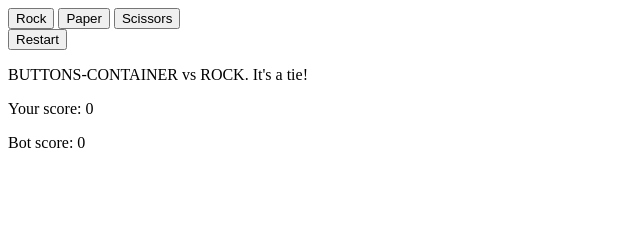
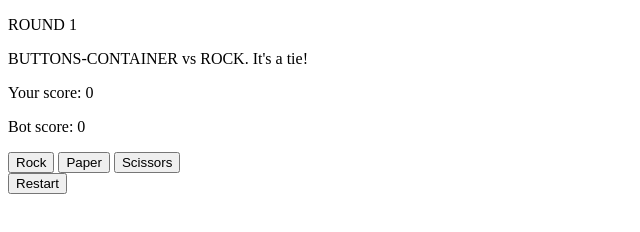
Before and after one commit to danielz0102/rock-paper-scissors, a plain HTML site: page index.html in a window 1280 px wide. Both pictures are taken after a click on the element "Rock Paper Scissors". Shown: the whole page, without its empty margins (0-640 px from the left). Drawn offline with Linux system fonts and the light colour scheme.

Commit message:
Renaming variables

```diff
--- a/index.html
+++ b/index.html
@@ -7,6 +7,7 @@
     <script src="script.js" defer></script>
 </head>
 <body>
+    <div id="result"></div>
     <div id="buttons-container">
         <button id="rock">Rock</button>
         <button id="paper">Paper</button>
@@ -14,6 +15,5 @@
     </div>
     <button id="restart">Restart</button>
 
-    <div id="result"></div>
 </body>
 </html>
--- a/script.js
+++ b/script.js
@@ -1,15 +1,16 @@
-let humanScore = 0, computerScore = 0, round = 1
-
+let playerScore = 0, computerScore = 0, round = 1
 
 const resultContainer = document.querySelector('#result')
-const result = document.createElement('p')
-const playerScore = document.createElement('p')
-const botScore = document.createElement('p')
+const resultParagraph = document.createElement('p')
+const playerScoreParagraph = document.createElement('p')
+const botScoreParagraph = document.createElement('p')
+const roundParagraph = document.createElement('p')
 const LAST_ROUND = 5
 
-resultContainer.appendChild(result)
-resultContainer.appendChild(playerScore)
-resultContainer.appendChild(botScore)
+resultContainer.appendChild(roundParagraph)
+resultContainer.appendChild(resultParagraph)
+resultContainer.appendChild(playerScoreParagraph)
+resultContainer.appendChild(botScoreParagraph)
 
 document.querySelector('#buttons-container').addEventListener('click', e => {
     let playerChoice = e.target.id.toUpperCase()
@@ -29,49 +30,57 @@ function getComputerChoice() {
     )
 }
 
-function playRound(humanChoice, computerChoice) {
-    if (humanChoice === null) {
+function playRound(playerChoice, computerChoice) {
+    if (playerChoice === null) {
         return
     }
 
-    if (humanChoice === 'ROCK' && computerChoice === 'SCISSORS'
-        || humanChoice === 'PAPER' && computerChoice === 'ROCK'
-        || humanChoice === 'SCISSORS' && computerChoice === 'PAPER'
+    roundParagraph.textContent = `ROUND ${round}`
+
+    if (playerChoice === 'ROCK' && computerChoice === 'SCISSORS'
+        || playerChoice === 'PAPER' && computerChoice === 'ROCK'
+        || playerChoice === 'SCISSORS' && computerChoice === 'PAPER'
     ) {
-        result.textContent = `${humanChoice} vs ${computerChoice}. You Win!`
-        humanScore++
+        resultParagraph.textContent = `${playerChoice} vs ${computerChoice}. You Win!`
+        playerScore++
     }
-    else if (humanChoice === 'ROCK' && computerChoice === 'PAPER'
-        || humanChoice === 'PAPER' && computerChoice === 'SCISSORS'
-        || humanChoice === 'SCISSORS' && computerChoice === 'ROCK'
+    else if (playerChoice === 'ROCK' && computerChoice === 'PAPER'
+        || playerChoice === 'PAPER' && computerChoice === 'SCISSORS'
+        || playerChoice === 'SCISSORS' && computerChoice === 'ROCK'
     ) {
-        result.textContent = `${humanChoice} vs ${computerChoice}. You Loose!`
+        resultParagraph.textContent = `${playerChoice} vs ${computerChoice}. You Loose!`
         computerScore++
     }
     else {
-        result.textContent = `${humanChoice} vs ${computerChoice}. It's a tie!`
+        resultParagraph.textContent = `${playerChoice} vs ${computerChoice}. It's a tie!`
     }
 
-    playerScore.textContent = 'Your score: ' + humanScore
-    botScore.textContent = 'Bot score: ' + computerScore
+    playerScoreParagraph.textContent = 'Your score: ' + playerScore
+    botScoreParagraph.textContent = 'Bot score: ' + computerScore
 
     round++
     if (round > LAST_ROUND) showWinner()
 }
 
 function showWinner() {
-    result.textContent = 'The game is over!'
+    resultParagraph.textContent = 'The game is over!'
 
-    if (humanScore < computerScore) {
-        result.textContent += ' ... you loose :('
+    if (playerScore < computerScore) {
+        resultParagraph.textContent += ' ... you loose :('
     }
-    else if (humanScore > computerScore) {
-        result.textContent += ' YOU WIN!'
+    else if (playerScore > computerScore) {
+        resultParagraph.textContent += ' YOU WIN!'
     } else {
-        result.textContent += ' IT\'S A TIE!'
+        resultParagraph.textContent += ' IT\'S A TIE!'
     }
+
+    disableButtons()
 }
 
 function disableButtons() {
+    const buttons = document.querySelectorAll('#buttons-container button')
 
+    buttons.forEach(button => {
+        button.disabled = true
+    })
 }
```
